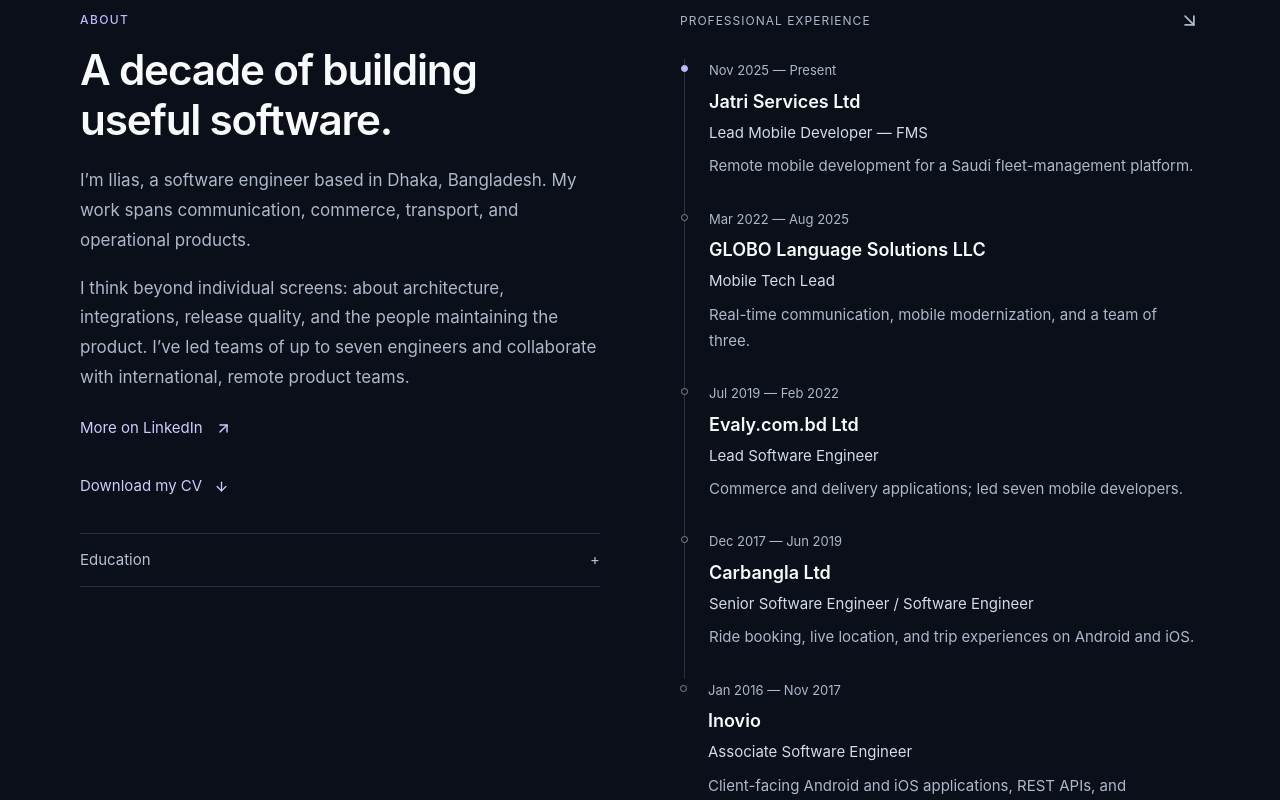
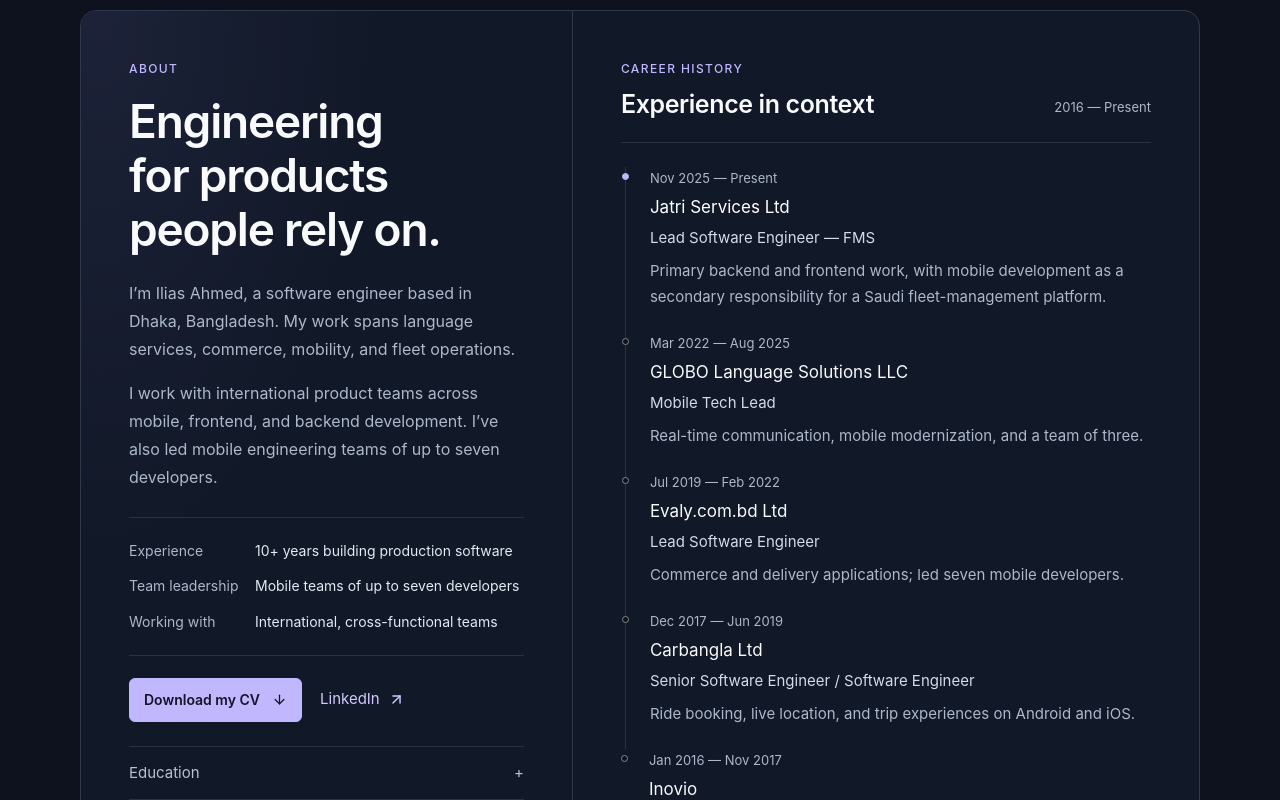
Before and after one commit to iliasahmed/iliasahmed.github.io, a React (Vite) app: page /#/ in a window 1280 px wide. Shown: the part 6460-7260 px from the top of the page. Built offline with nearby package versions, Linux system fonts and the light colour scheme.

Commit message:
Redesign About section with career context

```diff
--- a/src/content/experience.ts
+++ b/src/content/experience.ts
@@ -1,5 +1,5 @@
 export const experience = [
-  { company: 'Jatri Services Ltd', role: 'Lead Mobile Developer — FMS', date: 'Nov 2025 — Present', detail: 'Remote mobile development for a Saudi fleet-management platform.' },
+  { company: 'Jatri Services Ltd', role: 'Lead Software Engineer — FMS', date: 'Nov 2025 — Present', detail: 'Primary backend and frontend work, with mobile development as a secondary responsibility for a Saudi fleet-management platform.' },
   { company: 'GLOBO Language Solutions LLC', role: 'Mobile Tech Lead', date: 'Mar 2022 — Aug 2025', detail: 'Real-time communication, mobile modernization, and a team of three.' },
   { company: 'Evaly.com.bd Ltd', role: 'Lead Software Engineer', date: 'Jul 2019 — Feb 2022', detail: 'Commerce and delivery applications; led seven mobile developers.' },
   { company: 'Carbangla Ltd', role: 'Senior Software Engineer / Software Engineer', date: 'Dec 2017 — Jun 2019', detail: 'Ride booking, live location, and trip experiences on Android and iOS.' },
--- a/src/pages/HomePage.tsx
+++ b/src/pages/HomePage.tsx
@@ -1,4 +1,4 @@
-import { ArrowDown, ArrowDownRight, ArrowRight, ArrowUpRight, Braces, MapPin, Smartphone, Layers3, TabletSmartphone, PanelsTopLeft, Radio, Sparkles, ShieldCheck, GitBranch, UsersRound } from 'lucide-react'
+import { ArrowDown, ArrowRight, ArrowUpRight, Braces, MapPin, Smartphone, Layers3, TabletSmartphone, PanelsTopLeft, Radio, Sparkles, ShieldCheck, GitBranch, UsersRound } from 'lucide-react'
 import type { LucideIcon } from 'lucide-react'
 import { Link } from 'react-router-dom'
 import { profile, stats } from '../content/profile'
@@ -72,6 +72,13 @@ function Process() {
   </div></div></section>
 }
 function About() {
-  return <section id="about" className="section container about-grid"><div className="about-copy"><p className="eyebrow">ABOUT</p><h2>A decade of building useful software.</h2><p>I’m Ilias, a software engineer based in Dhaka, Bangladesh. My work spans communication, commerce, transport, and operational products.</p><p>I think beyond individual screens: about architecture, integrations, release quality, and the people maintaining the product. I’ve led teams of up to seven engineers and collaborate with international, remote product teams.</p><a className="inline-link" href={profile.linkedin} target="_blank" rel="noopener noreferrer">More on LinkedIn <ArrowUpRight size={17}/></a><div><a className="cv-link" href="/Ilias-Ahmed-CV.pdf" download>Download my CV <ArrowDown size={15}/></a></div><details className="education"><summary>Education <span>+</span></summary>{education.map(item => <p key={item}>{item}</p>)}</details></div><div className="experience"><div className="timeline-label"><span>PROFESSIONAL EXPERIENCE</span><ArrowDownRight size={21}/></div>{experience.map((job, i) => <article className="experience-item" key={job.company}><div className={`timeline-dot ${i === 0 ? 'current' : ''}`}/><p className="experience-date">{job.date}</p><h3>{job.company}</h3><p className="experience-role">{job.role}</p><p>{job.detail}</p></article>)}</div></section>
+  return <section id="about" className="section about-section"><div className="container"><div className="about-panel">
+    <div className="about-copy"><p className="eyebrow">ABOUT</p><h2>Engineering for products people rely on.</h2><p>I’m Ilias Ahmed, a software engineer based in Dhaka, Bangladesh. My work spans language services, commerce, mobility, and fleet operations.</p><p>I work with international product teams across mobile, frontend, and backend development. I’ve also led mobile engineering teams of up to seven developers.</p>
+      <dl className="about-facts"><div><dt>Experience</dt><dd>10+ years building production software</dd></div><div><dt>Team leadership</dt><dd>Mobile teams of up to seven developers</dd></div><div><dt>Working with</dt><dd>International, cross-functional teams</dd></div></dl>
+      <div className="about-actions"><a className="button primary" href="/Ilias-Ahmed-CV.pdf" download>Download my CV <ArrowDown size={15}/></a><a className="inline-link" href={profile.linkedin} target="_blank" rel="noopener noreferrer">LinkedIn <ArrowUpRight size={17}/></a></div>
+      <details className="education"><summary>Education <span>+</span></summary>{education.map(item => <p key={item}>{item}</p>)}</details>
+    </div>
+    <div className="about-experience"><div className="experience-heading"><div><p className="eyebrow">CAREER HISTORY</p><h3>Experience in context</h3></div><span>2016 — Present</span></div><div className="experience">{experience.map((job, i) => <article className={`experience-item${i === 0 ? ' experience-item-current' : ''}`} key={job.company}><div className={`timeline-dot ${i === 0 ? 'current' : ''}`}/><p className="experience-date">{job.date}</p><h4>{job.company}</h4><p className="experience-role">{job.role}</p><p>{job.detail}</p></article>)}</div></div>
+  </div></div></section>
 }
 export function HomePage() { return <><Hero/><FeaturedWork/><Services/><Expertise/><Process/><About/><Contact/></> }
--- a/src/styles/index.css
+++ b/src/styles/index.css
@@ -114,26 +114,40 @@ h2 { font-size: clamp(32px, 3.3vw, 44px); line-height: 1.18; letter-spacing: -1.
 .process-card { min-height: 174px; margin-top: 16px; padding: 18px 16px; border: 1px solid #30384b; border-radius: 9px; background: rgba(8, 12, 21, .36); }
 .process-card h3 { font-size: 18px; line-height: 1.35; }
 .process-card p { margin-top: 10px; color: var(--muted); font-size: 15px; line-height: 1.65; }
-.about-grid { display: grid; grid-template-columns: 1fr 1fr; gap: 80px; }
+.about-section { background: #0d121e; }
+.about-panel { display: grid; grid-template-columns: minmax(0, .88fr) minmax(0, 1.12fr); overflow: hidden; border: 1px solid #30384b; border-radius: 16px; background: #111827; }
+.about-copy { padding: clamp(26px, 4vw, 48px); border-right: 1px solid #30384b; background: radial-gradient(ellipse at 4% 0%, rgba(166, 153, 255, .08), transparent 42%), #111827; }
 .about-copy .eyebrow { margin-bottom: 14px; }
-.about-copy h2 { margin-bottom: 22px; }
-.about-copy > p:not(.eyebrow) { color: var(--muted); font-size: 17px; margin-top: 18px; }
-.inline-link, .cv-link { display: inline-flex; align-items: center; gap: 12px; min-height: 44px; font-size: 15px; color: #d2caff; margin-top: 14px; }
+.about-copy h2 { max-width: 15ch; margin-bottom: 22px; font-size: clamp(34px, 3.6vw, 46px); }
+.about-copy > p:not(.eyebrow) { margin-top: 16px; color: var(--muted); font-size: 16px; }
+.about-facts { display: grid; gap: 14px; margin: 26px 0 0; padding-block: 22px; border-block: 1px solid var(--line); }
+.about-facts > div { display: grid; grid-template-columns: 112px minmax(0, 1fr); gap: 14px; }
+.about-facts dt { color: var(--muted); font-size: 14px; }
+.about-facts dd { margin: 0; color: #e4e9f3; font-size: 14px; line-height: 1.55; }
+.about-actions { display: flex; flex-wrap: wrap; align-items: center; gap: 10px 18px; margin-top: 22px; }
+.about-actions .button { min-height: 44px; padding: 10px 14px; }
+.inline-link { display: inline-flex; align-items: center; gap: 8px; min-height: 44px; font-size: 15px; color: #d2caff; }
 .inline-link:hover, .cv-link:hover { text-decoration: underline; text-underline-offset: 4px; }
 .education { border-block: 1px solid var(--line); margin-top: 24px; color: #b6c1d4; font-size: 15px; }
 .education summary { display: flex; align-items: center; justify-content: space-between; padding-block: 15px; list-style: none; cursor: pointer; }
 .education summary::-webkit-details-marker { display: none; }
 .education[open] summary span { transform: rotate(45deg); }
 .education p { font-size: 14px; padding-bottom: 16px; }
-.timeline-label { display: flex; align-items: center; justify-content: space-between; font-size: 12px; color: var(--muted); letter-spacing: 1px; padding-bottom: 28px; }
-.experience-item { position: relative; padding: 0 0 28px 24px; margin-left: 4px; border-left: 1px solid var(--line); }
+.about-experience { min-width: 0; padding: clamp(26px, 4vw, 48px); }
+.experience-heading { display: flex; align-items: flex-end; justify-content: space-between; gap: 20px; padding-bottom: 22px; border-bottom: 1px solid var(--line); }
+.experience-heading .eyebrow { margin-bottom: 9px; }
+.experience-heading h3 { font-size: 25px; line-height: 1.25; letter-spacing: -.4px; }
+.experience-heading > span { padding-bottom: 3px; color: var(--muted); font-size: 13px; white-space: nowrap; }
+.experience { padding-top: 24px; }
+.experience-item { position: relative; padding: 0 0 22px 24px; margin-left: 4px; border-left: 1px solid var(--line); }
 .experience-item:last-child { padding-bottom: 0; border: 0; }
 .timeline-dot { position: absolute; left: -4px; top: 6px; width: 7px; height: 7px; border: 1px solid #888; border-radius: 50%; background: var(--background); }
 .timeline-dot.current { background: var(--accent); border-color: var(--accent); }
 .experience-date { font-size: 13px; color: var(--muted); margin-bottom: 6px; }
-.experience-item h3 { font-size: 18px; }
+.experience-item h4 { font-size: 17px; line-height: 1.4; }
 .experience-role { color: #d3dbea; font-size: 15px; margin-top: 5px; }
 .experience-item > p:last-child { color: var(--muted); font-size: 15px; margin-top: 7px; }
+.experience-item-current h4 { color: #fff; }
 .contact-section { background: var(--surface); border-block: 1px solid var(--line); }
 .contact-inner { padding-block: 72px; }
 .contact-top { display: flex; align-items: center; justify-content: space-between; gap: 20px; margin-bottom: 20px; }
@@ -254,7 +268,7 @@ h2 { font-size: clamp(32px, 3.3vw, 44px); line-height: 1.18; letter-spacing: -1.
 @media (max-width: 1000px) {
   .header-inner { gap: 22px; }
   .desktop-nav { gap: 18px; }
-  .about-grid { gap: 45px; }
+  .about-panel { grid-template-columns: minmax(0, .92fr) minmax(0, 1.08fr); }
   .process-grid { grid-template-columns: repeat(3, minmax(0, 1fr)); row-gap: 22px; }
   .process-grid::before { display: none; }
   .case-content { gap: 35px; }
@@ -279,8 +293,7 @@ h2 { font-size: clamp(32px, 3.3vw, 44px); line-height: 1.18; letter-spacing: -1.
   .project-summary { font-size: 16px; }
   .skills-grid { grid-template-columns: repeat(2, minmax(0, 1fr)); gap: 16px; }
   .services-grid { column-gap: 32px; }
-  .about-grid { grid-template-columns: 1fr; gap: 48px; }
-  .about-copy { max-width: 620px; }
+  .about-copy { max-width: none; }
   .case-overview { grid-template-columns: 1fr; gap: 28px; }
   .art-large { aspect-ratio: 2.8; }
   .app-showcase { padding: 24px; }
@@ -343,8 +356,12 @@ h2 { font-size: clamp(32px, 3.3vw, 44px); line-height: 1.18; letter-spacing: -1.
   .process-grid li:last-child .process-card { border-bottom: 0; }
   .process-card h3 { font-size: 18px; }
   .process-card p { margin-top: 6px; font-size: 16px; }
-  .about-grid { gap: 38px; }
+  .about-panel { grid-template-columns: 1fr; }
+  .about-copy { border-right: 0; border-bottom: 1px solid #30384b; }
+  .about-copy h2 { max-width: 18ch; }
   .about-copy > p:not(.eyebrow) { font-size: 16px; }
+  .about-experience { padding: 26px 22px; }
+  .experience-heading h3 { font-size: 23px; }
   .education p { font-size: 15px; }
   .contact-inner, .compact-contact .contact-inner { padding-block: 44px; }
   .contact-top { display: block; }
```
Also changed, not shown: 1 other file (tests, documents, lock files or other folders).
